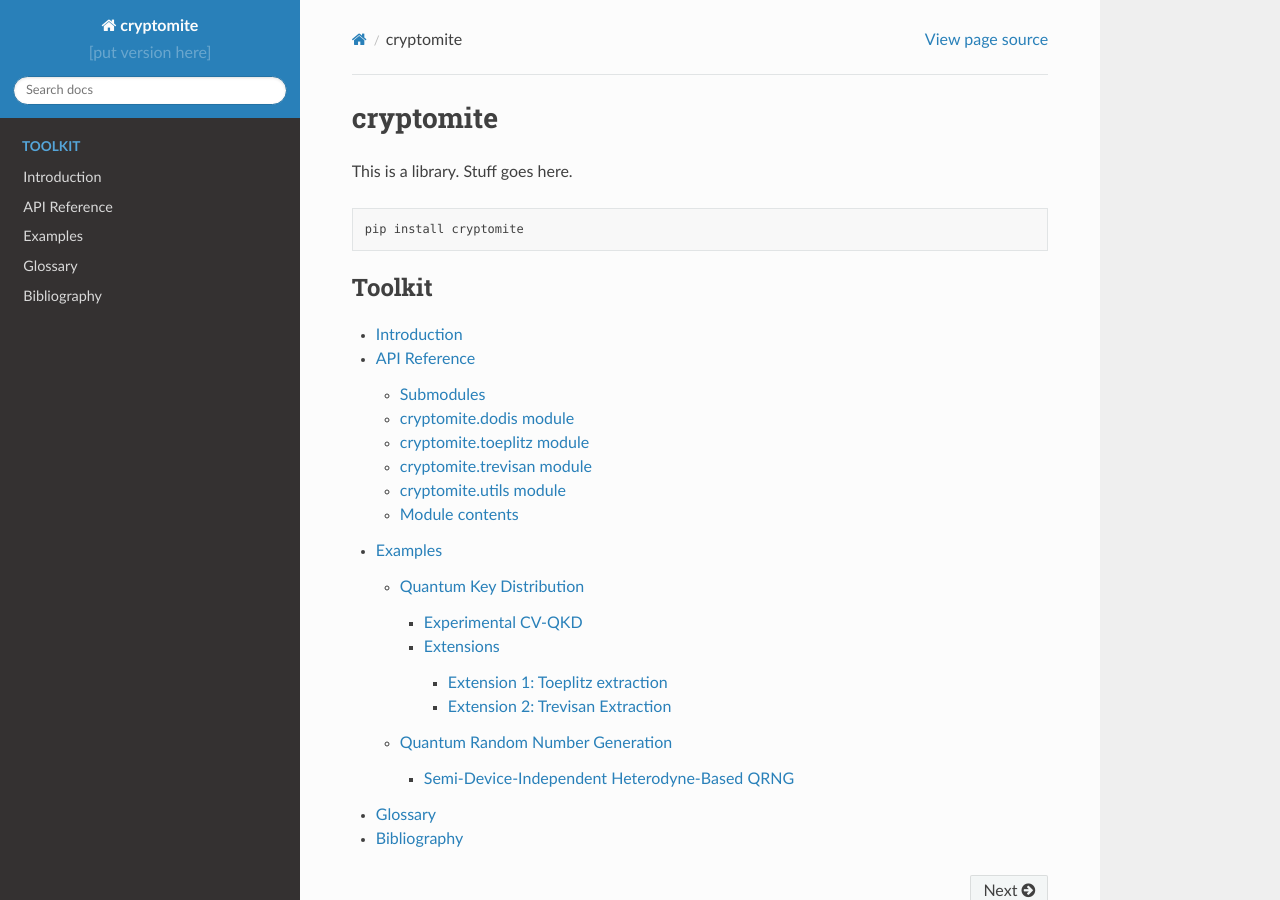
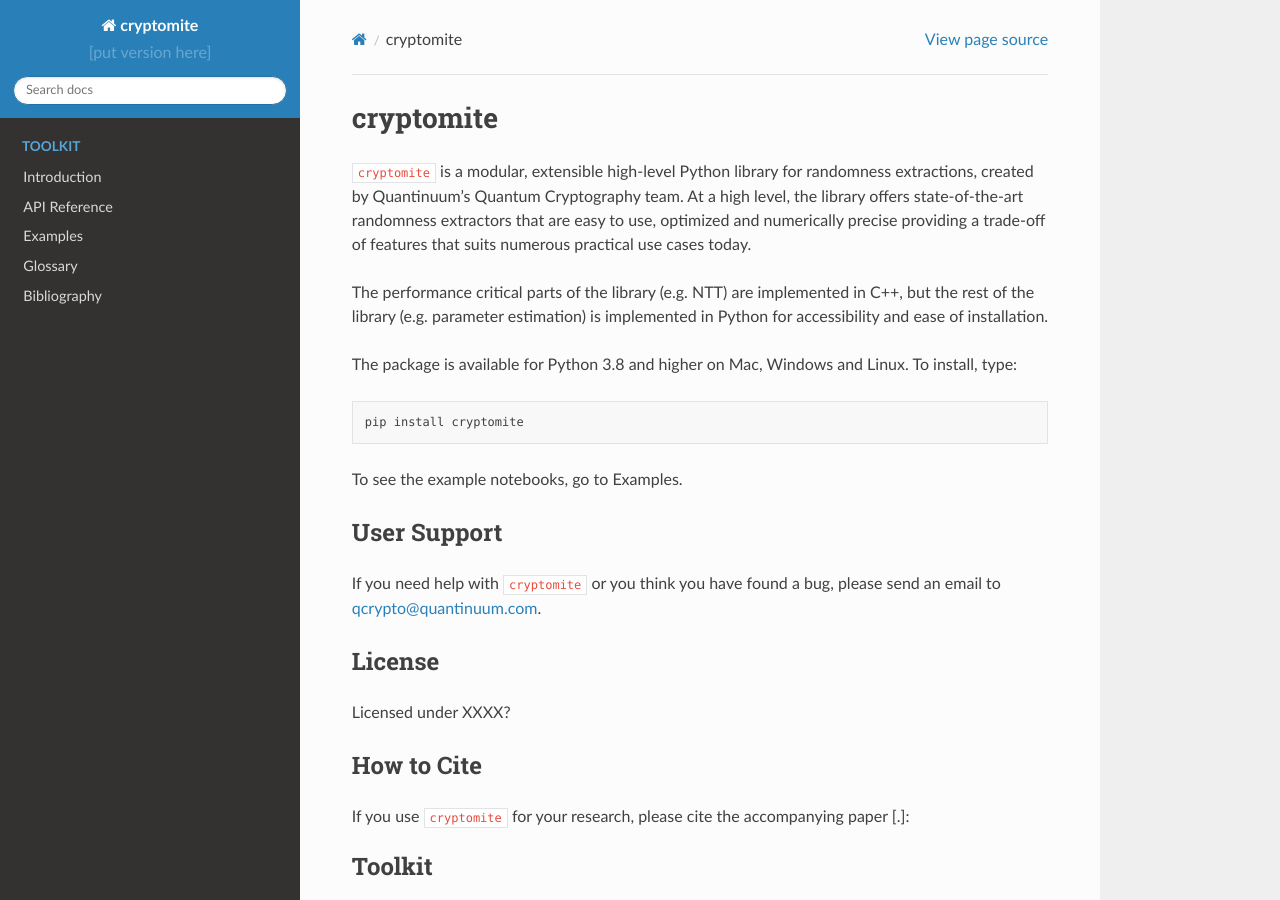
Before and after one commit to CQCL/cryptomite, a Sphinx documentation site: the page built from docs/index.rst, in a window 1280 px wide and 900 px high. Built offline with Sphinx 7.4.7 and the Read the Docs theme 2.0.0, drawn with Linux system fonts in a browser that asks for light colours.

Commit message:
update docs

```diff
--- a/docs/index.rst
+++ b/docs/index.rst
@@ -1,11 +1,36 @@
+==========
 cryptomite
 ==========
 
-This is a library. Stuff goes here.
+:code:`cryptomite` is a modular, extensible high-level Python library
+for randomness extractions, created by Quantinuum's Quantum Cryptography team.
+At a high level, the library offers state-of-the-art randomness extractors that are easy to use, optimized and numerically precise
+providing a trade-off of features that suits numerous practical use cases today.
+
+The performance critical parts of the library (e.g. NTT) are implemented in C++, but the rest of the
+library (e.g. parameter estimation) is implemented in Python for accessibility and ease of installation.
+
+The package is available for Python 3.8 and higher on Mac, Windows and Linux. To install, type:
 
 .. code-block:: bash
 
    pip install cryptomite
+
+To see the example notebooks, go to Examples.
+
+User Support
+============
+If you need help with :code:`cryptomite` or you think you have found a bug, please send an email to
+qcrypto@quantinuum.com.
+
+License
+=======
+Licensed under XXXX?
+
+How to Cite
+===========
+If you use :code:`cryptomite` for your research, please cite the accompanying paper [.]:
+
 
 .. toctree::
    :caption: Toolkit
```
